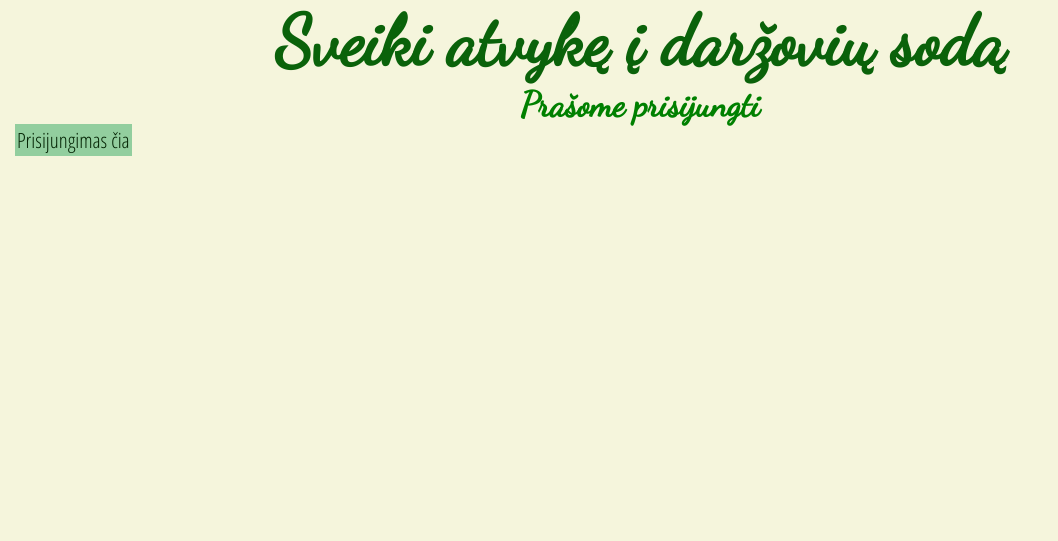
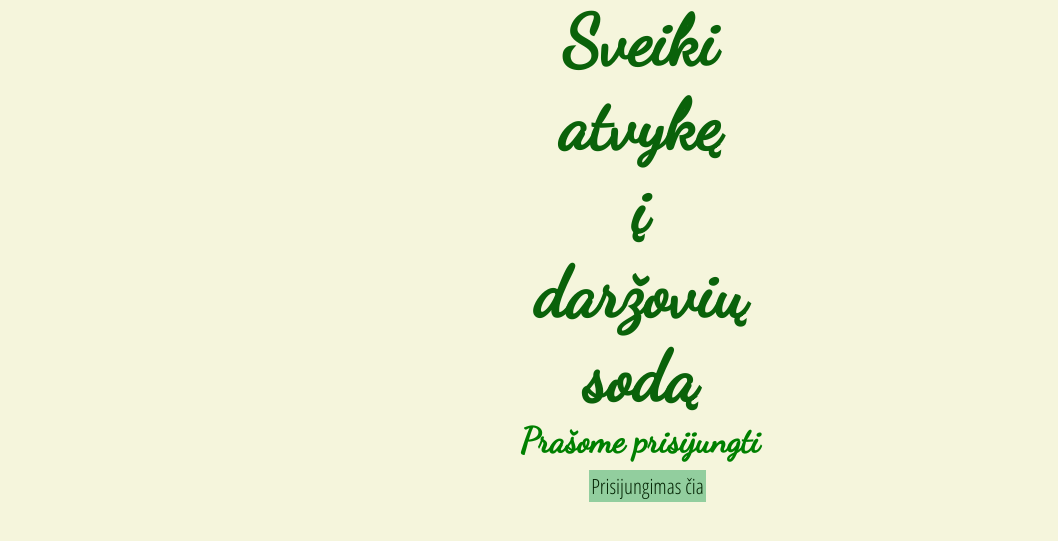
Before and after one commit to TINAZee/Agurku_sodas, a PHP site: page / in a window 1280 px wide. Shown: the top 541 px of the page, without its empty margins (0-1058 px from the left). Run offline with PHP 8.4, Linux system fonts and the light colour scheme.

Commit message:
center login

```diff
--- a/index.html
+++ b/index.html
@@ -9,8 +9,14 @@
     <link href="https://fonts.googleapis.com/css2?family=Dancing+Script&family=Open+Sans+Condensed:wght@300&family=Poppins&display=swap" rel="stylesheet">
 </head>
 <body>
-    <h1>Sveiki atvykę į daržovių sodą</h1>
+    <h1>Sveiki </h1>
+    <h1>atvykę</h1>
+    <h1> į </h1>
+    <h1> daržovių </h1>
+    <h1>sodą</h1>
     <h3>Prašome prisijungti</h3>
+    <div class="center">
     <a  href="login.php">Prisijungimas čia</a>
+    </div>
 </body>
 </html>
--- a/style.css
+++ b/style.css
@@ -45,6 +45,7 @@ background-color: beige;
     background: rgb(146, 206, 158);
     padding: 2px;
     margin-top:5px;
+    text-align: center;
    }
    p{
     background: rgb(174, 226, 174);
@@ -103,3 +104,7 @@ background-color: beige;
         background: rgb(146, 206, 158);
        height: 10px;
    }
+   .center {
+     padding: 10px;
+    text-align: center;
+  }
```
Also changed, not shown: 1 other file.
